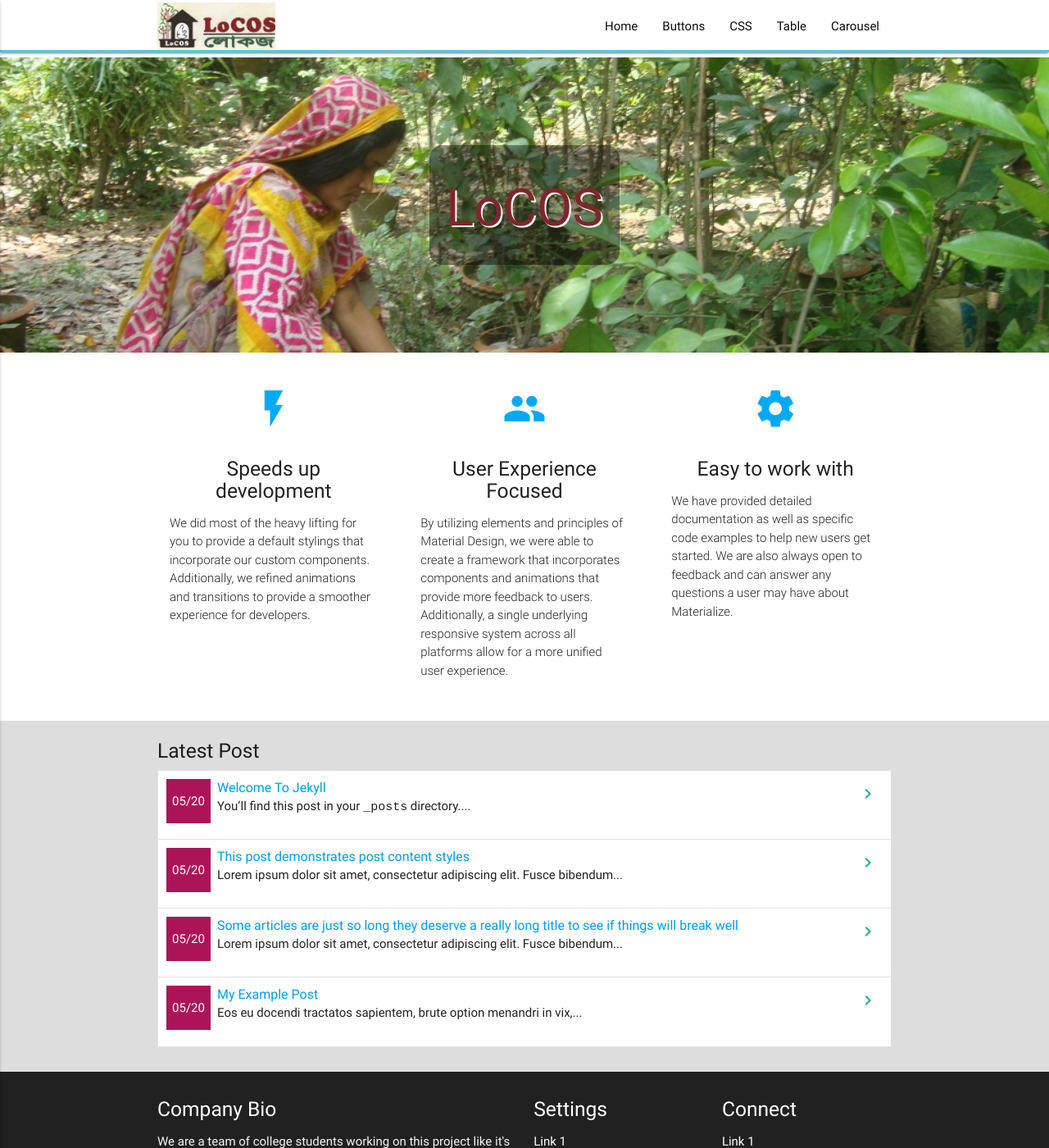
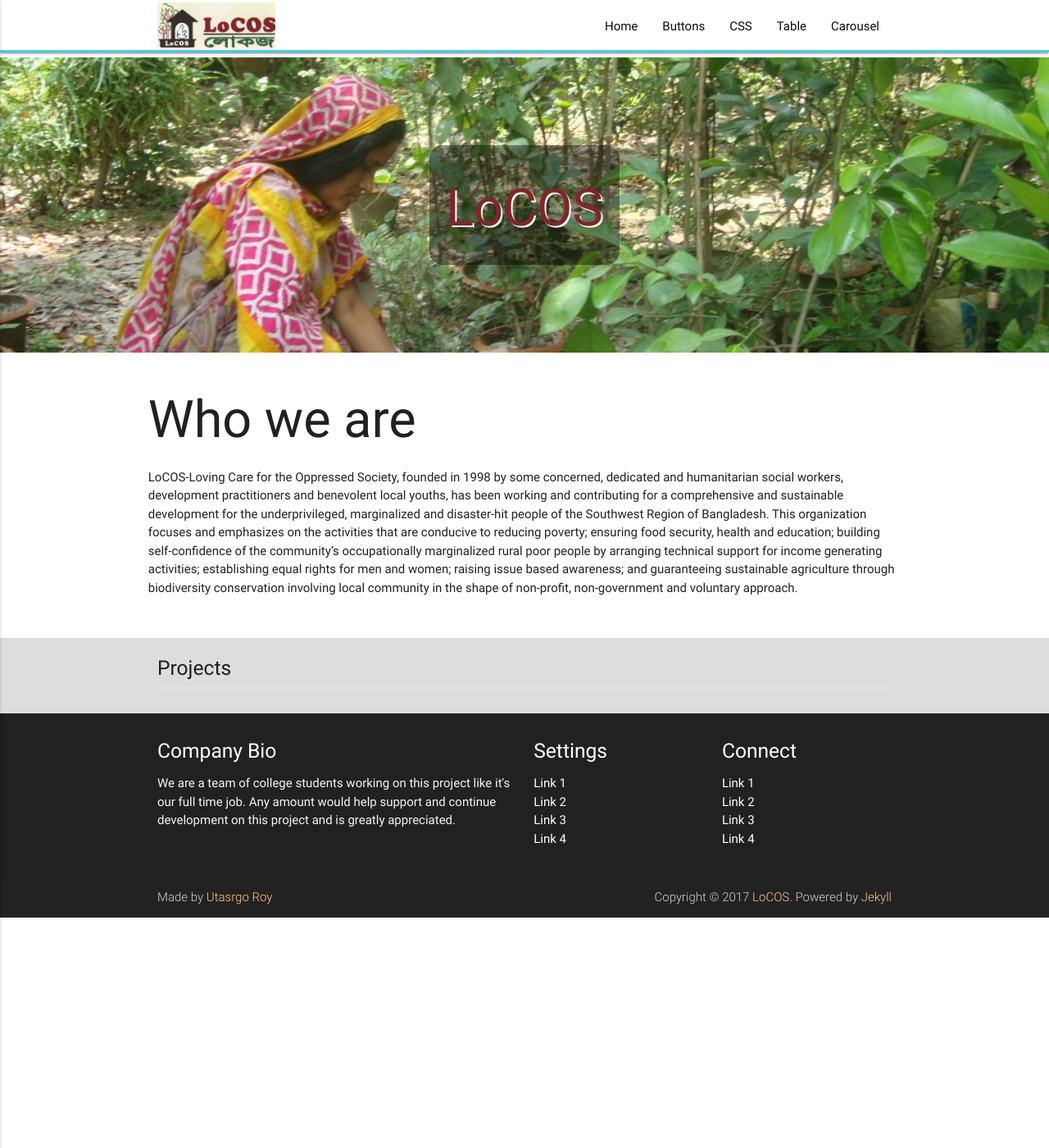
Before and after one commit to locosbd/locosbd.github.io, a Jekyll site: the page built from index.md, in a window 1280 px wide and 1400 px high. Shown: the whole window at 82% size. Built offline with Jekyll 4.4.1, drawn with Linux system fonts in a browser that asks for light colours.

Commit message:
changed post section

```diff
--- a/_layouts/home.html
+++ b/_layouts/home.html
@@ -20,32 +20,8 @@
 
       <!--   Icon Section   -->
       <div class="row">
-        <div class="col s12 m4">
-          <div class="icon-block">
-            <h2 class="center light-blue-text"><i class="material-icons">flash_on</i></h2>
-            <h5 class="center">Speeds up development</h5>
-
-            <p class="light">We did most of the heavy lifting for you to provide a default stylings that incorporate our custom components. Additionally, we refined animations and transitions to provide a smoother experience for developers.</p>
-          </div>
-        </div>
-
-        <div class="col s12 m4">
-          <div class="icon-block">
-            <h2 class="center light-blue-text"><i class="material-icons">group</i></h2>
-            <h5 class="center">User Experience Focused</h5>
-
-            <p class="light">By utilizing elements and principles of Material Design, we were able to create a framework that incorporates components and animations that provide more feedback to users. Additionally, a single underlying responsive system across all platforms allow for a more unified user experience.</p>
-          </div>
-        </div>
-
-        <div class="col s12 m4">
-          <div class="icon-block">
-            <h2 class="center light-blue-text"><i class="material-icons">settings</i></h2>
-            <h5 class="center">Easy to work with</h5>
-
-            <p class="light">We have provided detailed documentation as well as specific code examples to help new users get started. We are also always open to feedback and can answer any questions a user may have about Materialize.</p>
-          </div>
-        </div>
+        <h1>Who we are</h1>
+        <p>LoCOS-Loving Care for the Oppressed Society, founded in 1998 by some concerned, dedicated and humanitarian social workers, development practitioners and benevolent local youths, has been working and contributing for a comprehensive and sustainable development for the underprivileged, marginalized and disaster-hit people of the Southwest Region of Bangladesh. This organization focuses and emphasizes on the activities that are conducive to reducing poverty; ensuring food security, health and education; building self-confidence of the community’s occupationally marginalized rural poor people by arranging technical support for income generating activities; establishing equal rights for men and women; raising issue based awareness; and guaranteeing sustainable agriculture through biodiversity conservation involving local community in the shape of non-profit, non-government and voluntary approach.</p>
       </div>
 
     </div>
@@ -54,15 +30,14 @@
     <div style="background: #ddd">
     <div class="container last-post">
     <section>
-        <h5>Latest Post</h5>
+        <h5>Projects</h5>
         <ul class="collection">
-        {% for post in site.posts %}
+        {% for post in site.categories.project %}
         <li class="collection-item avatar">
-          {% assign date_format = site.minima.date_format | default: "%m/%d" %}
-          <div class="date-post">{{ post.date | date: date_format }}</div>
+
           <span class="title"><a class="post-link" href="{{ post.url | relative_url }}">{{ post.title | escape }}</a></span>
           <p>
-             {{ post.content | truncatewords: 10 }}
+             {{ post.content | truncatewords: 40 }}
           </p>
           <a href="{{ post.url | relative_url }}" class="secondary-content"><i class="material-icons">navigate_next</i></a>
         </li>
```
